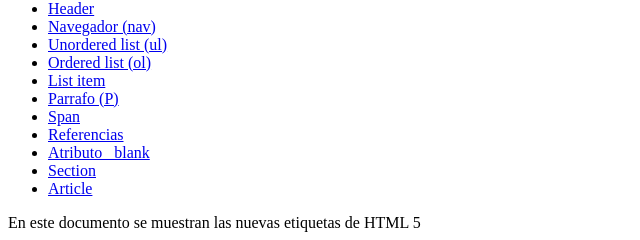
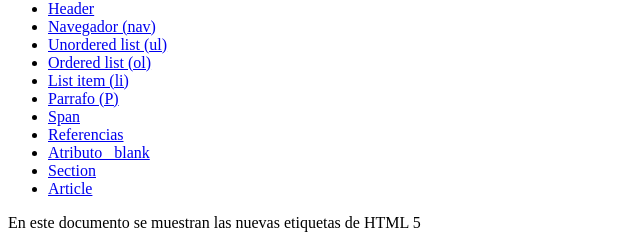
Before and after one commit to Arduel/Mi_primer_pagina_WEB, a plain HTML site: page index.html in a window 1280 px wide. Shown: the part 168-408 px from the top of the page, 0-640 px from the left. Drawn offline with Linux system fonts and the light colour scheme.

Commit message:
Se modifica index.html

```diff
--- a/index.html
+++ b/index.html
@@ -15,7 +15,7 @@
 			<li><a href="Nav.html">Navegador (nav)</a></li>
 			<li><a href="Ul.html">Unordered list (ul)</a></li>
 			<li><a href="Ol.html">Ordered list (ol)</a></li>
-			<li><a href="Li.html">List item</a></li>
+			<li><a href="Li.html">List item (li)</a></li>
 			<li><a href="P.html">Parrafo (P)</a></li>
 			<li><a href="Span.html">Span</a></li>
 			<li><a href="A.html">Referencias</a></li>
```
